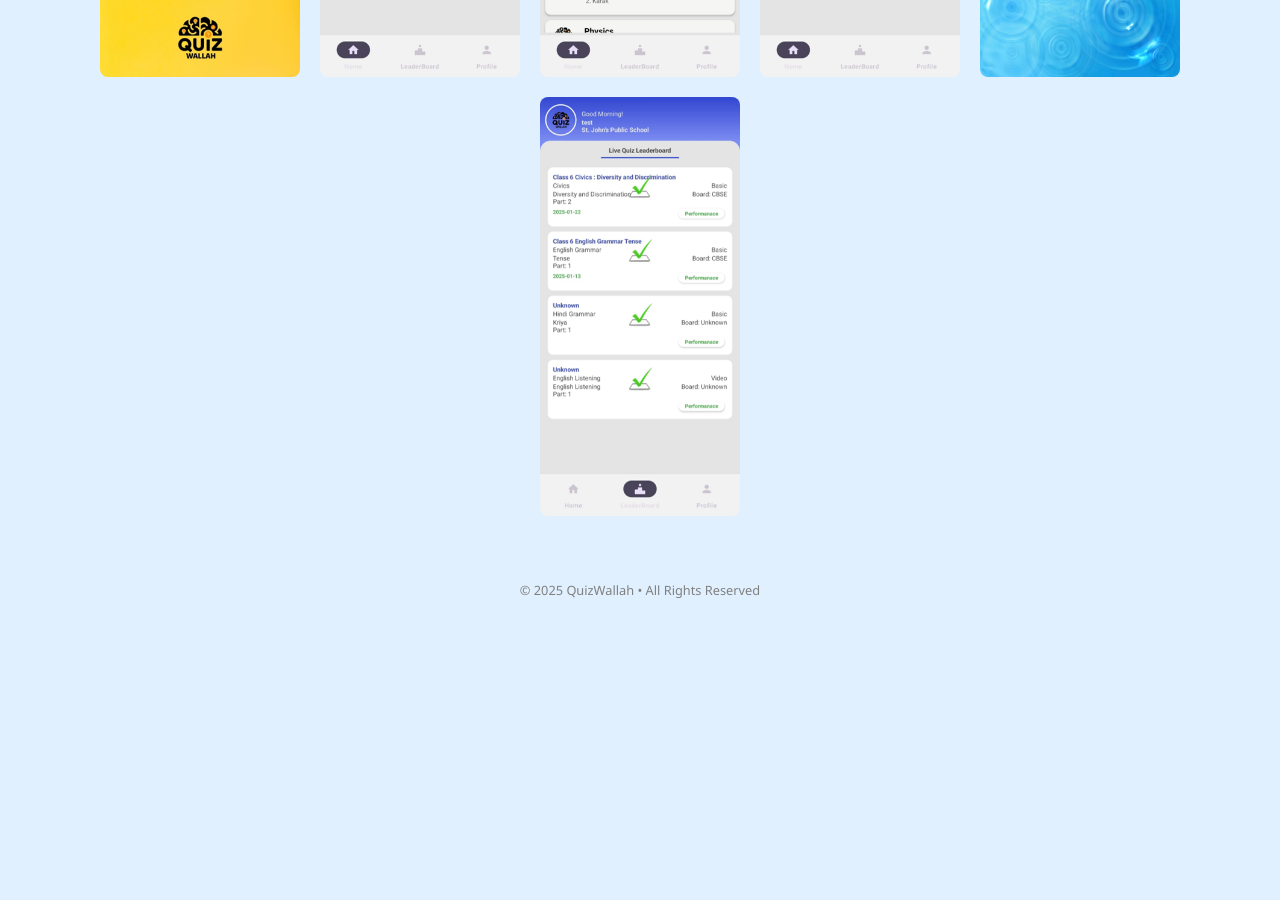
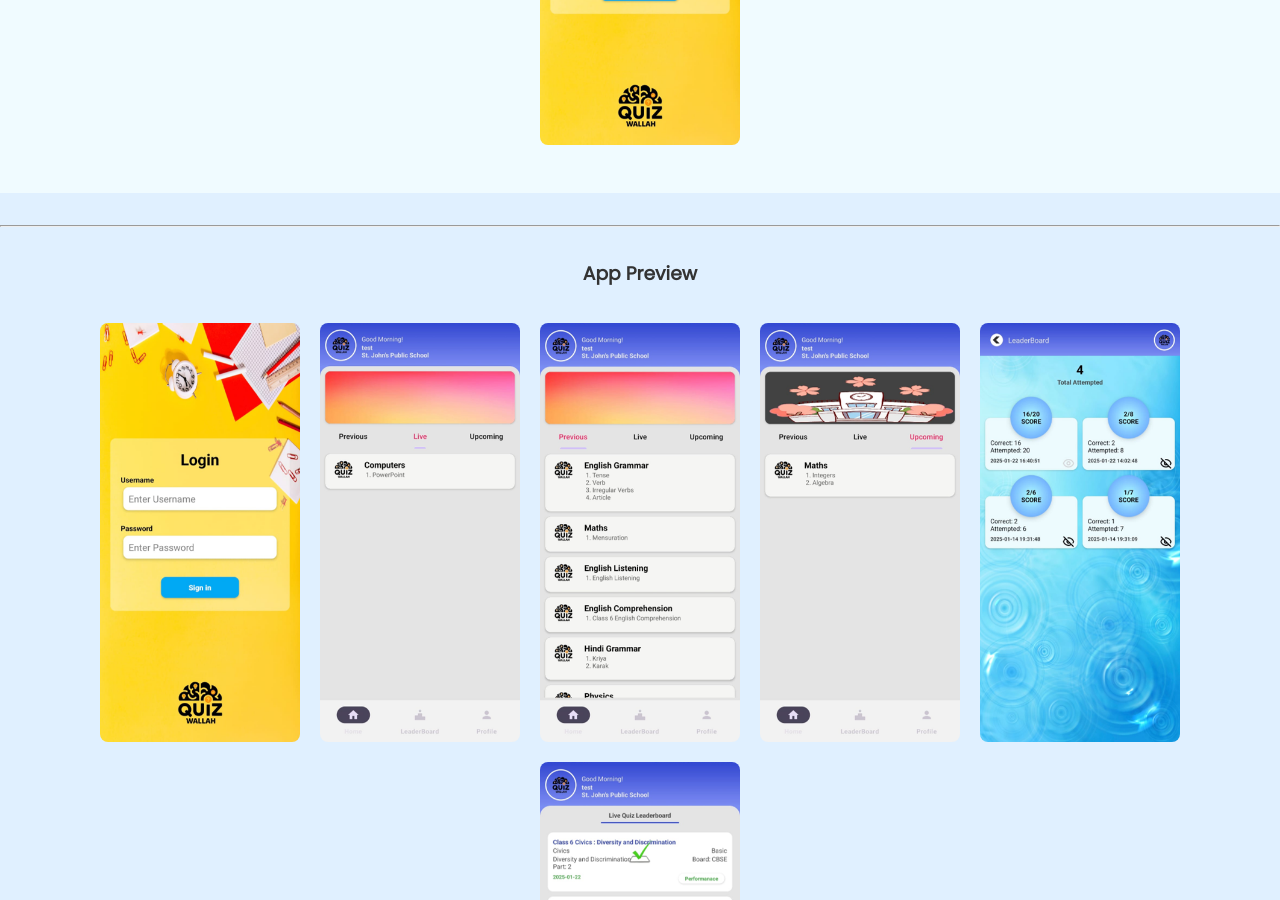
Before and after one commit to sarwarkhan009/github.io, a Jekyll site: the page built from index.md, in a window 1280 px wide and 900 px high, scrolled down 998 px. Built offline with Jekyll 4.4.1, drawn with Linux system fonts in a browser that asks for light colours; before the commit the page ends 1614 px from its top, so only the background shows below that.

Commit message:
added custom font and alternate background color blocks for sections

```diff
--- a/_layouts/default.html
+++ b/_layouts/default.html
@@ -5,12 +5,16 @@
 <!DOCTYPE html>
 <html lang="en">
   <head>
+    <link href="https://fonts.googleapis.com/css2?family=Poppins&display=swap" rel="stylesheet">
+
     <meta charset="utf-8">
     <meta name="viewport" content="width=device-width, initial-scale=1">
     <title>{{ page.title }} | QuizWallah</title>
     <link rel="stylesheet" href="{{ '/assets/css/style.css' | relative_url }}">
   </head>
- <body style="background-color: #e0f0ff; font-family: 'Segoe UI', sans-serif;">
+
+    <body style="background-color: #e0f0ff; font-family: 'Poppins', sans-serif;">
+
 
   <!-- Header with logo and nav -->
 <header style="display: flex; justify-content: space-between; align-items: center; padding: 1rem 2rem; border-bottom: 1px solid #ccc;">
--- a/index.md
+++ b/index.md
@@ -26,16 +26,25 @@
 
 
 <hr style="margin: 2rem 0;" />
+<div style="background-color: white; padding: 2rem 1rem;">
+  <h2 style="text-align: center;">Why Choose QuizWallah?</h2>
+  <ul style="max-width: 700px; margin: auto; font-size: 1rem;">
+    <li>Daily MCQ assignments with instant results</li>
+    <li>Practice old assignments anytime, as many times</li>
+    <li>Parent dashboard to track child’s performance</li>
+    <li>School-wise reports generated automatically</li>
+    <li>Perfect screen-time use: productive, educational, fun!</li>
+  </ul>
+</div>
 
-<h2 style="text-align: center;">Why Choose QuizWallah?</h2>
+<div style="background-color: #f0fbff; padding: 2rem 1rem;">
+  <h3 style="text-align: center;">App Preview</h3>
+  <div style="display: flex; flex-wrap: wrap; justify-content: center; gap: 20px; padding: 1rem;">
+    <img src="/assets/images/screenshot1.png" style="width: 200px; border-radius: 8px;" />
+    <!-- ... your other 5 screenshots ... -->
+  </div>
+</div>
 
-<ul style="max-width: 700px; margin: auto; font-size: 1rem;">
-  <li>Daily MCQ assignments with instant results</li>
-  <li>Practice old assignments anytime, as many times</li>
-  <li>Parent dashboard to track child’s performance</li>
-  <li>School-wise reports generated automatically</li>
-  <li>Perfect screen-time use: productive, educational, fun!</li>
-</ul>
 
 <hr style="margin: 2rem 0;" />
 
```
